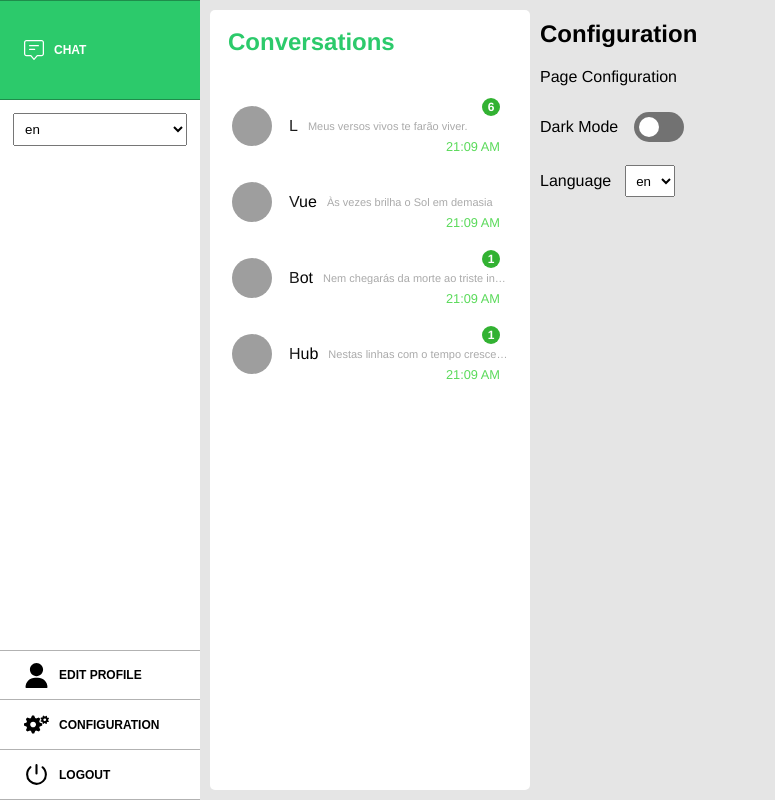
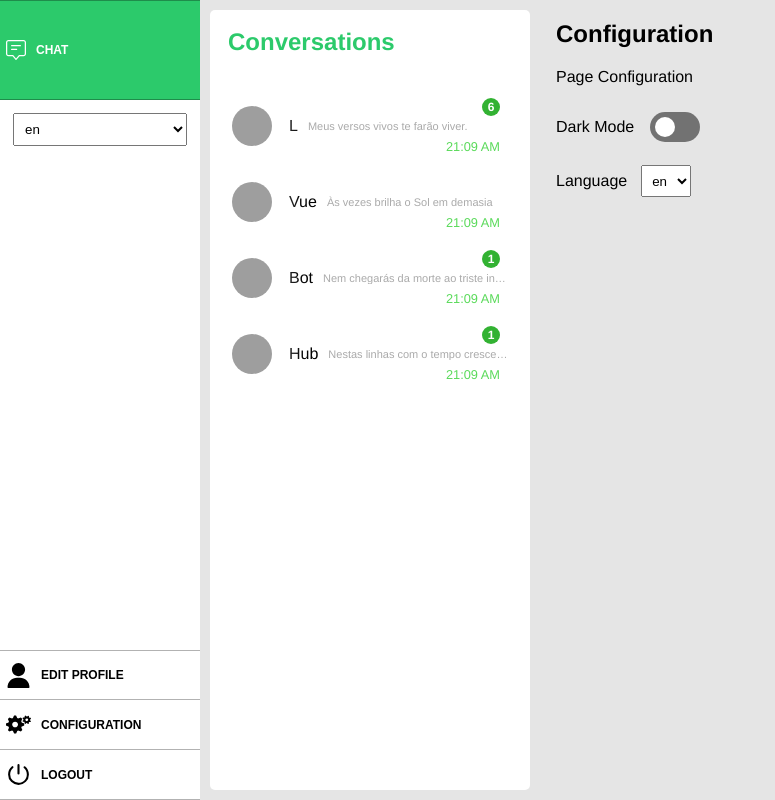
Before and after one commit to lucasferreiralimax/chat-vue, a Vue app: page /config in a window 1280 px wide. Shown: the whole page, without its empty margins (0-775 px from the left). Built offline with nearby package versions, Linux system fonts and the light colour scheme; sample sign-in values are in the browser's storage; grey boxes are pictures that could not be loaded.

Commit message:
adjustment pages in chat-content

```diff
--- a/src/App.vue
+++ b/src/App.vue
@@ -36,6 +36,12 @@ body
 .page
   padding 2em
   box-sizing border-box
+  &.chat-content
+    padding 0 2em
+    @media screen and (min-width 830px)
+      padding 0 1em
+    @media screen and (min-width 1300px)
+      padding 1em 0
   a
     text-decoration none
     color var(--main-color-primary) //#2cca6b
--- a/src/views/Config.vue
+++ b/src/views/Config.vue
@@ -1,5 +1,5 @@
 <template>
-  <section class="chat-content">
+  <section class="chat-content page">
     <h1>{{ this.$t("views.config.title") }}</h1>
     <p>{{ this.$t("views.config.text") }}</p>
     <dark-mode />
--- a/src/views/Profile.vue
+++ b/src/views/Profile.vue
@@ -1,5 +1,5 @@
 <template>
-    <section class="chat-content profile">
+    <section class="chat-content page profile">
         <h1>{{ profile_view ? this.$tc("views.profile.title", 1) : this.$tc("views.profile.title", 2) }} {{ profile.name }}</h1>
         <img class="photo" :src="profile.photo" alt="Photo profile">
         <p>Status: {{ profile.status }}</p>
--- a/src/views/Welcome.vue
+++ b/src/views/Welcome.vue
@@ -1,5 +1,5 @@
 <template>
-  <section class="chat-content welcome">
+  <section class="chat-content page welcome">
     <h1>{{ this.$t("views.welcome.title") }} {{ user }}</h1>
     <p>{{ this.$t("views.welcome.text") }}</p>
   </section>
```
